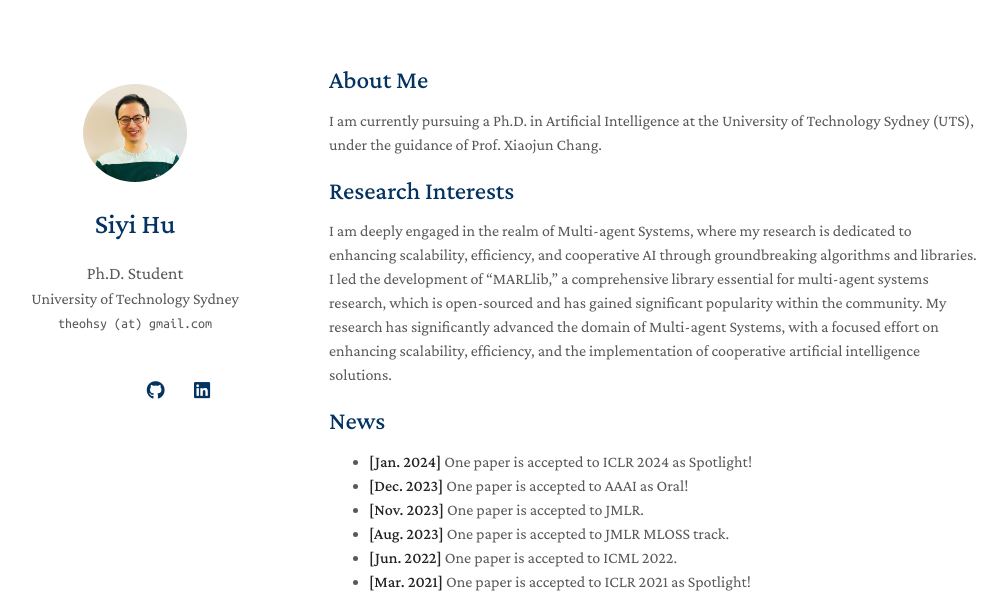
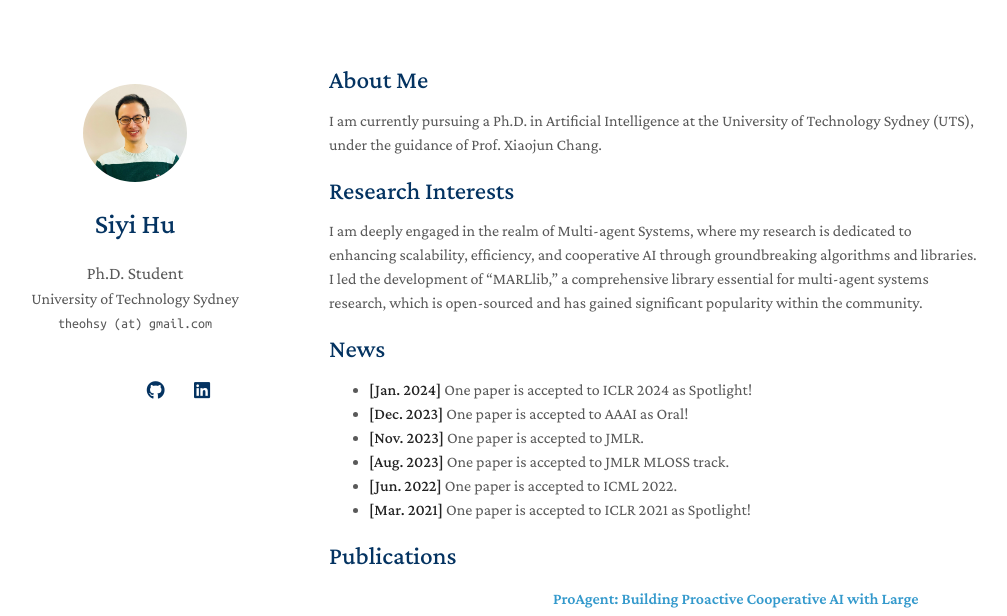
Before and after one commit to Theohhhu/theohhhu.github.io, a Jekyll site: the page built from index.md, in a window 1280 px wide and 900 px high, cut to the strip 0-616 px from the top of the window. Shown: the whole strip, without its empty margins (141-1148 px from the left). Built offline with Jekyll 4.4.1, drawn with Linux system fonts in a browser that asks for light colours; nearby versions of some CDN libraries; a style sheet for code colours, icons or effects is not loaded; our own code applies the rules of GitHub Pages for plain Markdown files.

Commit message:
commit 14

```diff
--- a/index.md
+++ b/index.md
@@ -9,7 +9,10 @@
 
 ## Research Interests
 
-I am deeply engaged in the realm of Multi-agent Systems, where my research is dedicated to enhancing scalability, efficiency, and cooperative AI through groundbreaking algorithms and libraries. I led the development of "MARLlib," a comprehensive library essential for multi-agent systems research, which is open-sourced and has gained significant popularity within the community. My research has significantly advanced the domain of Multi-agent Systems, with a focused effort on enhancing scalability, efficiency, and the implementation of cooperative artificial intelligence solutions.
+I am deeply engaged in the realm of Multi-agent Systems, where my research is dedicated to enhancing scalability,
+efficiency, and cooperative AI through groundbreaking algorithms and libraries.
+I led the development of "MARLlib," a comprehensive library essential for multi-agent systems research,
+which is open-sourced and has gained significant popularity within the community.
 
 ## News
 
```
